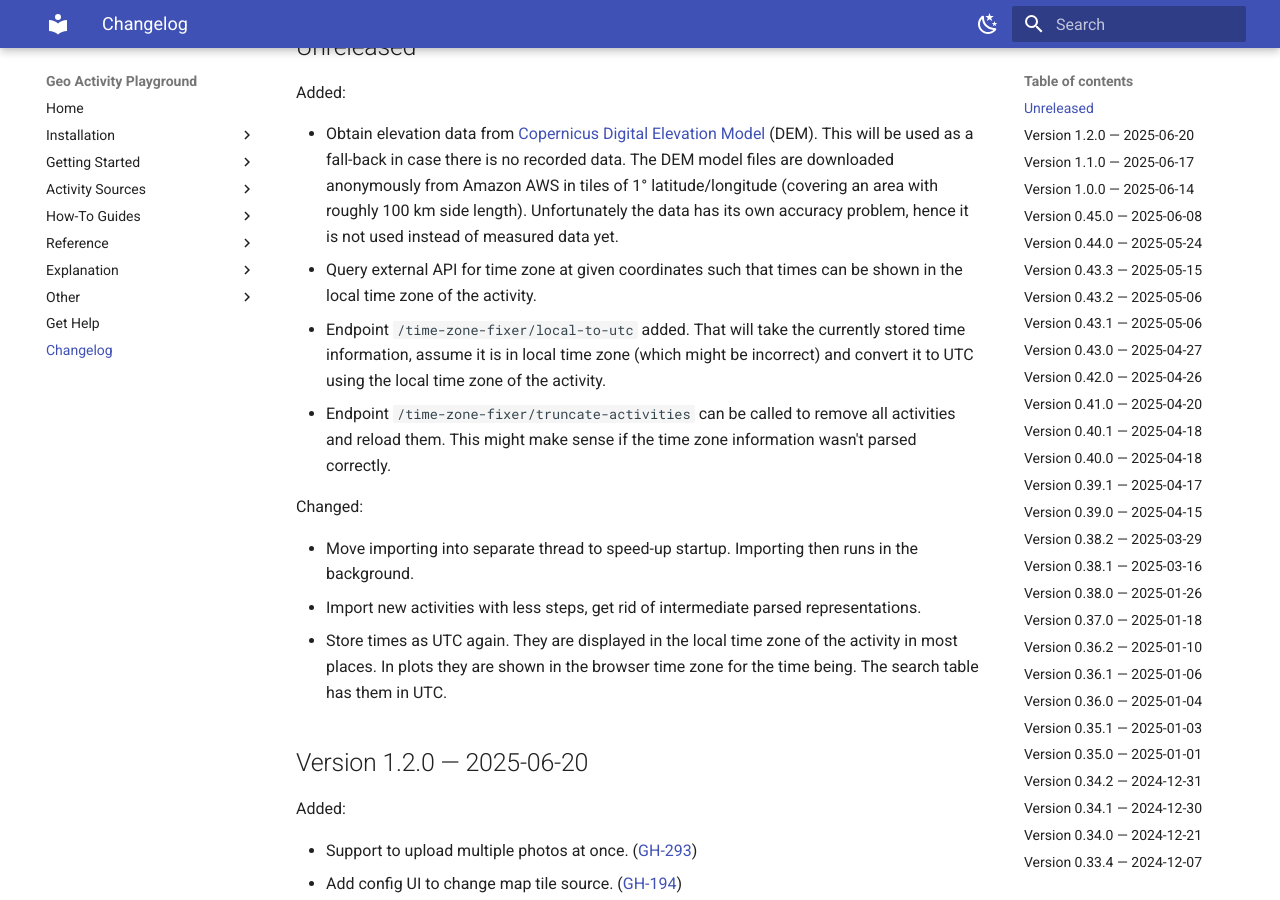
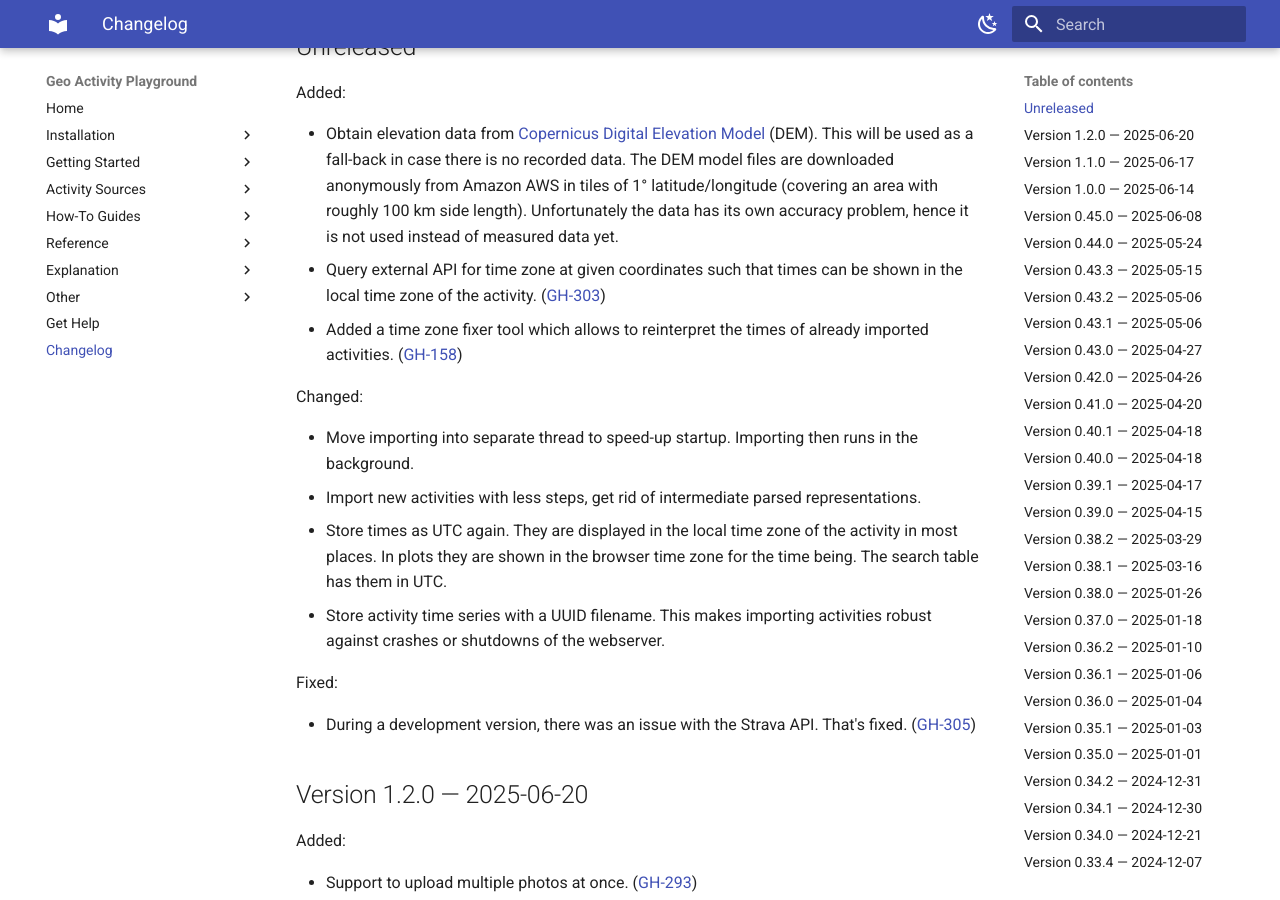
Before and after one commit to martin-ueding/geo-activity-playground, an MkDocs documentation site: the page built from docs/changelog.md, in a window 1280 px wide and 900 px high, scrolled down 242 px. Built offline with MkDocs 1.6.1 and Material for MkDocs 9.7.7, drawn with Linux system fonts in a browser that asks for light colours.

Commit message:
Changelog entries

```diff
--- a/docs/changelog.md
+++ b/docs/changelog.md
@@ -20,15 +20,19 @@ Types of changes
 Added:
 
 - Obtain elevation data from [Copernicus Digital Elevation Model](https://dataspace.copernicus.eu/explore-data/data-collections/copernicus-contributing-missions/collections-description/COP-DEM) (DEM). This will be used as a fall-back in case there is no recorded data. The DEM model files are downloaded anonymously from Amazon AWS in tiles of 1° latitude/longitude (covering an area with roughly 100 km side length). Unfortunately the data has its own accuracy problem, hence it is not used instead of measured data yet.
-- Query external API for time zone at given coordinates such that times can be shown in the local time zone of the activity.
-- Endpoint `/time-zone-fixer/local-to-utc` added. That will take the currently stored time information, assume it is in local time zone (which might be incorrect) and convert it to UTC using the local time zone of the activity.
-- Endpoint `/time-zone-fixer/truncate-activities` can be called to remove all activities and reload them. This might make sense if the time zone information wasn't parsed correctly.
+- Query external API for time zone at given coordinates such that times can be shown in the local time zone of the activity. ([GH-303](https://github.com/martin-ueding/geo-activity-playground/issues/303))
+- Added a time zone fixer tool which allows to reinterpret the times of already imported activities. ([GH-158](https://github.com/martin-ueding/geo-activity-playground/issues/158))
 
 Changed:
 
 - Move importing into separate thread to speed-up startup. Importing then runs in the background.
 - Import new activities with less steps, get rid of intermediate parsed representations.
 - Store times as UTC again. They are displayed in the local time zone of the activity in most places. In plots they are shown in the browser time zone for the time being. The search table has them in UTC.
+- Store activity time series with a UUID filename. This makes importing activities robust against crashes or shutdowns of the webserver.
+
+Fixed:
+
+- During a development version, there was an issue with the Strava API. That's fixed. ([GH-305](https://github.com/martin-ueding/geo-activity-playground/issues/305))
 
 ## Version 1.2.0 — 2025-06-20
 
```
